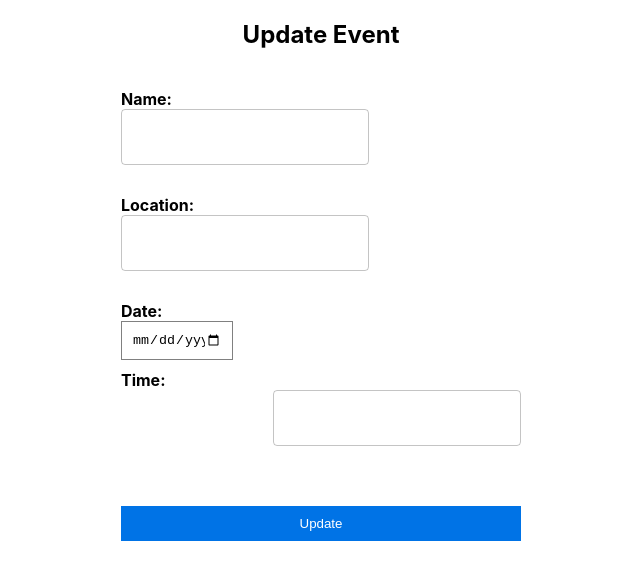
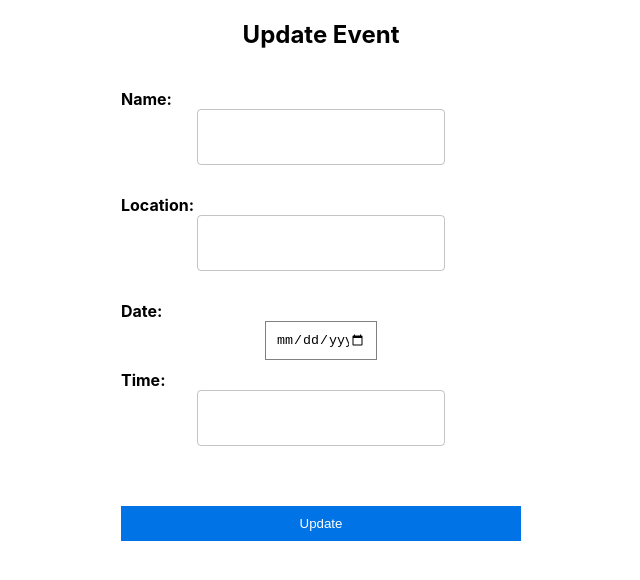
Before and after one commit to jawdonchan/CRUD, a React (Create React App) app in the folder client/: page /updateevent/1 in a window 1280 px wide. Shown: the top 580 px of the page, without its empty margins (319-959 px from the left). Built offline with nearby package versions, Linux system fonts and the light colour scheme; no server answers.

Commit message:
Update updateEvent.jsx

```diff
--- a/client/src/pages/events/updateEvent.jsx
+++ b/client/src/pages/events/updateEvent.jsx
@@ -67,7 +67,7 @@
       <div>
         <div>
           <label>Name:</label>
-          <Stack direction='row' >
+          <Stack direction='row' justifyContent={"center"} alignContent={"center"}>
             <TextField
               type="text"
               name="name"
@@ -79,7 +79,7 @@
         </div>
         <div>
           <label>Location:</label>
-          <Stack direction='row' >
+          <Stack direction='row' justifyContent={"center"} alignContent={"center"}>
             <TextField
               type="text"
               name="location"
@@ -91,13 +91,13 @@
         </div>
         <div>
           <label>Date:</label>
-          <Stack direction="row">
+          <Stack direction='row' justifyContent={"center"} alignContent={"center"}>
           <input type="date" name="date" value = {event.date}onChange={handleChange}/>
           </Stack>
         </div>
         <div>
           <label>Time:</label>
-          <Stack direction='row' justifyContent={"flex-end"}>
+          <Stack direction='row' justifyContent={"center"} alignContent={"center"}>
             <TextField
               type="text"
               name="time"
```
